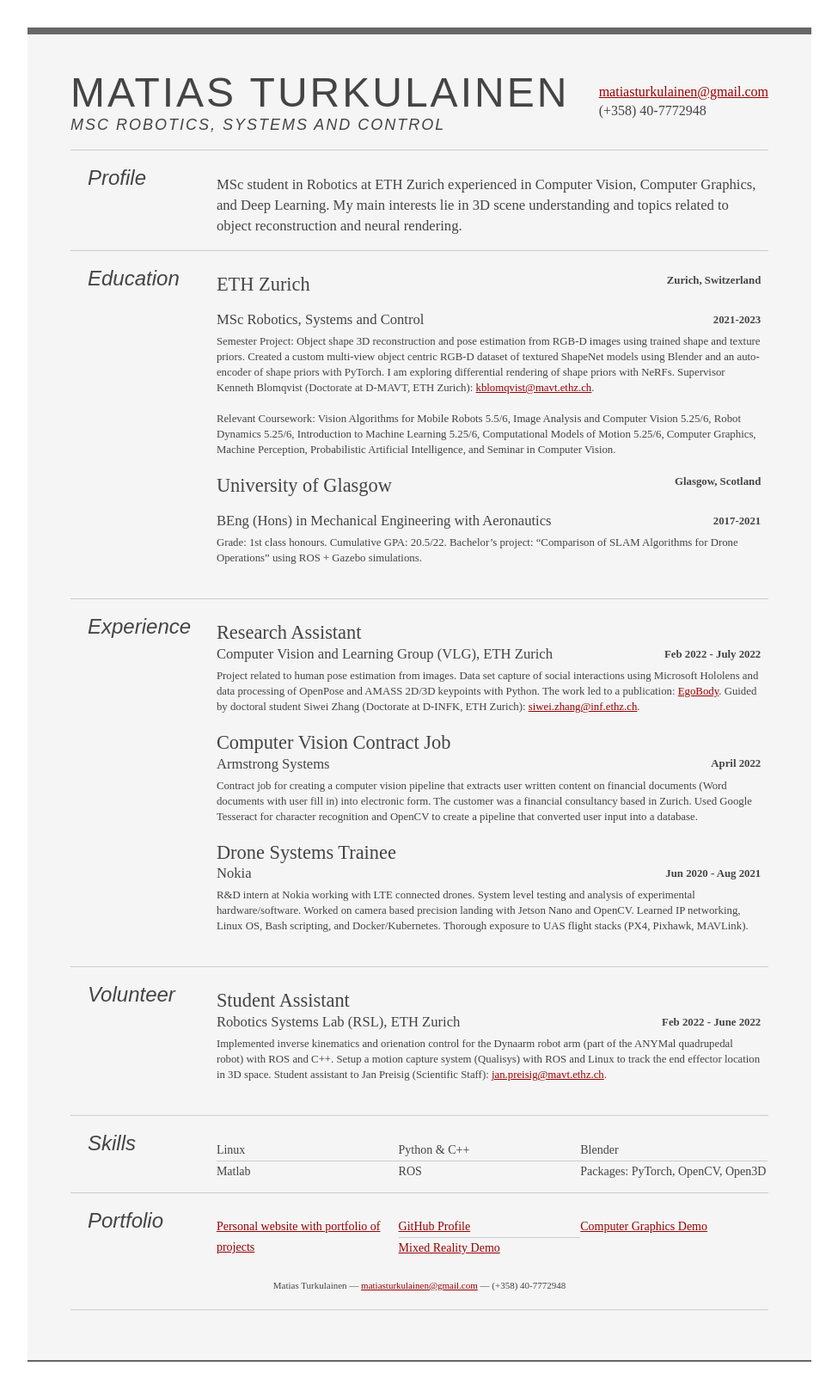
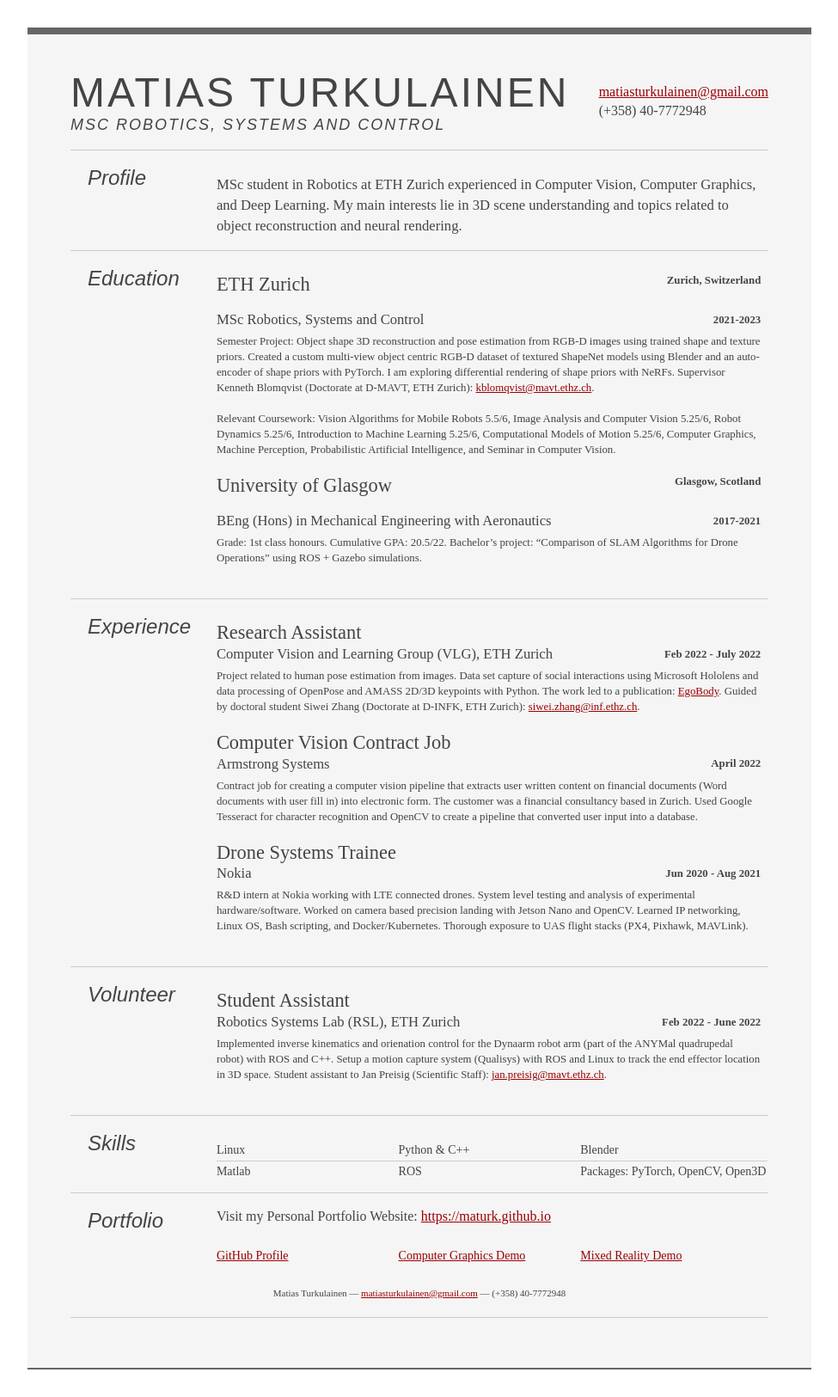
Before and after one commit to maturk/maturk.github.io, a Jekyll site: the page built from cv.markdown, in a window 1280 px wide. Shown: the whole page at 86% size, without its empty margins (152-1127 px from the left). Built offline with Jekyll 4.4.1, drawn with Linux system fonts in a browser that asks for light colours.

Commit message:
CV update

```diff
--- a/cv.markdown
+++ b/cv.markdown
@@ -115,13 +115,14 @@ permalink: /resume/
       <hr />
 
       <h3>Portfolio</h3>
-
+      Visit my Personal Portfolio Website: <a href="https://maturk.github.io"> https://maturk.github.io</a>
+      <p>
       <ol>
-        <li><a href="https://maturk.github.io">Personal website with portfolio of projects</a></li>
         <li><a href="https://github.com/maturk">GitHub Profile</a></li>
         <li><a href="https://maturk.github.io/ComputerGraphics/">Computer Graphics Demo</a></li>
         <li><a href="https://maturk.github.io/projects/mixed_reality.html">Mixed Reality Demo</a></li>
       </ol>
+      </p>
 
       <h3 id="footer">Footer</h3>
 
```
Also changed, not shown: 4 other files.
